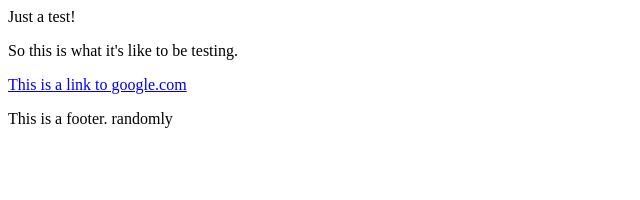
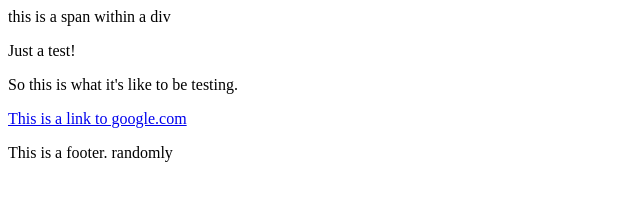
Before and after one commit to m-a-h-a/RomanNumerals_Kata, a plain HTML site: page index.html in a window 1280 px wide. Shown: the whole page, without its empty margins (0-640 px from the left). Drawn offline with Linux system fonts and the light colour scheme.

Commit message:
added div/span

```diff
--- a/index.html
+++ b/index.html
@@ -4,6 +4,9 @@
     </head>
 
     <body>
+        <div>
+            <span>this is a span within a div</span>
+        </div>
         <p>Just a test!</p>
         <p>So this is what it's like to be testing.</p>
         <a href="https://www.google.com/">This is a link to google.com</a>
```
